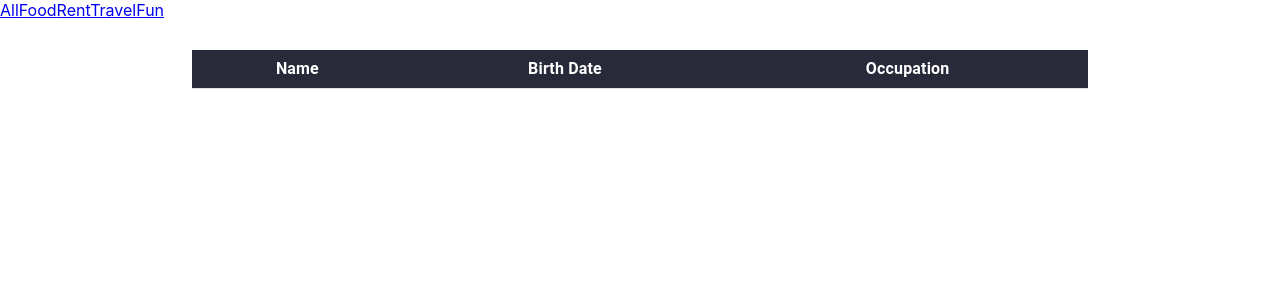
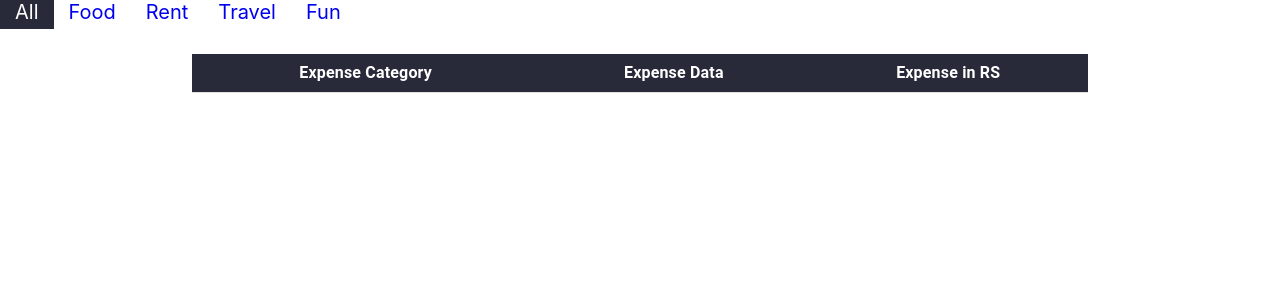
Before and after one commit to sachinrao-dev/budget-tracker-react-typescript, a React (Create React App) app: page / in a window 1280 px wide. Shown: the top 300 px of the page. Built offline with nearby package versions, Linux system fonts and the light colour scheme.

Commit message:
navbar style

```diff
--- a/src/App.tsx
+++ b/src/App.tsx
@@ -3,7 +3,7 @@ import { ExpenseProvider } from "./Components/Constant/ExpenseData";
 import expense from "./Components/Constant/ExpenseData";
 import AllExpense from "./Components/Expense/AllExpense";
 import FoodExpense from "./Components/Expense/FoodExpense";
-import NavBar from "./Components/NanBar";
+import NavBar from "./Components/NavBar";
 import RentExpense from "./Components/Expense/RentExpense";
 import FunExpense from "./Components/Expense/FunExpense";
 import TravelExpense from "./Components/Expense/TravelExpense";
--- a/src/Components/Expense/AllExpense.tsx
+++ b/src/Components/Expense/AllExpense.tsx
@@ -20,9 +20,9 @@ function AllExpense(){
         <Table>
           <TableHead>
             <TableRow>
-              <TableCell>Name</TableCell>
-              <TableCell> Birth Date </TableCell>
-              <TableCell> Occupation </TableCell>
+              <TableCell>Expense Category </TableCell>
+              <TableCell> Expense Data </TableCell>
+              <TableCell> Expense in RS </TableCell>
             </TableRow>
           </TableHead>
         </Table>
--- a/src/Components/NanBar.tsx
+++ /dev/null
@@ -1,17 +0,0 @@
-import React from "react";
-import { NavLink, Outlet } from "react-router-dom";
-
-function NavBar() {
-  return (
-    <div>
-      <NavLink to="/">All</NavLink >
-      <NavLink to="food">Food</NavLink >
-      <NavLink to="rent">Rent</NavLink >
-      <NavLink to="travel">Travel</NavLink >
-      <NavLink to="fun">Fun</NavLink >
-      <Outlet />
-    </div>
-  );
-}
-
-export default NavBar;
--- /dev/null
+++ b/src/Components/NavBar.tsx
@@ -0,0 +1,19 @@
+import React from "react";
+import { NavLink, Outlet } from "react-router-dom";
+import useStyle from "./Style/NavBarStyle";
+
+function NavBar() {
+  const classes = useStyle();
+  return (
+    <div className={classes.navBarContainer }>
+      <NavLink className={classes.nav} to="/">All</NavLink >
+      <NavLink className={classes.nav} to="food">Food</NavLink >
+      <NavLink className={classes.nav} to="rent">Rent</NavLink >
+      <NavLink className={classes.nav} to="travel">Travel</NavLink >
+      <NavLink className={classes.nav} to="fun">Fun</NavLink >
+      <Outlet />
+    </div>
+  );
+}
+
+export default NavBar;
--- a/src/Components/Style/AllExpenseStyle.ts
+++ b/src/Components/Style/AllExpenseStyle.ts
@@ -11,10 +11,6 @@ const useStyle = makeStyles({
           background: "#BAD1C2",
           "& td": {
             textAlign: "center",
-            "& a": {
-              textDecoration: "none",
-              cursor: "pointer",
-            },
           },
         },
         "& thead": {
--- /dev/null
+++ b/src/Components/Style/NavBarStyle.ts
@@ -0,0 +1,20 @@
+import { makeStyles } from "@mui/styles";
+
+const useStyle = makeStyles({
+  navBarContainer:{
+    // background: "#BAD1C2",
+    "& a.active": {
+      background: "#282A3A",
+      color: "white",
+    },
+  },
+  nav: {
+    padding: "5px 15px 5px 15px",
+    fontSize: "20px",
+    textDecoration: "none",
+    cursor: "pointer",
+  }
+
+});
+
+export default useStyle;
```
Also changed, not shown: src/Components/Style/NavBar.ts (deleted, +0 -9 lines).
